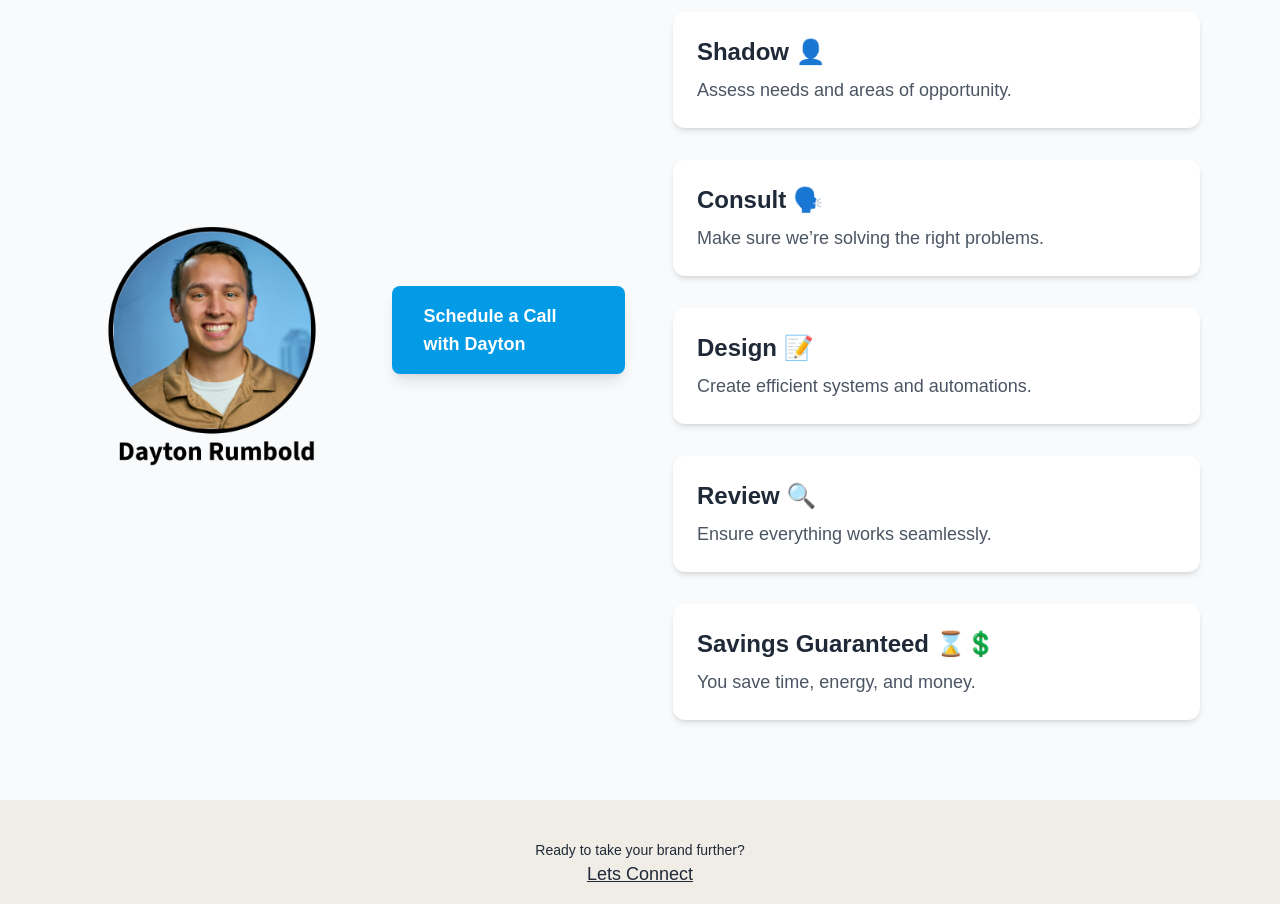
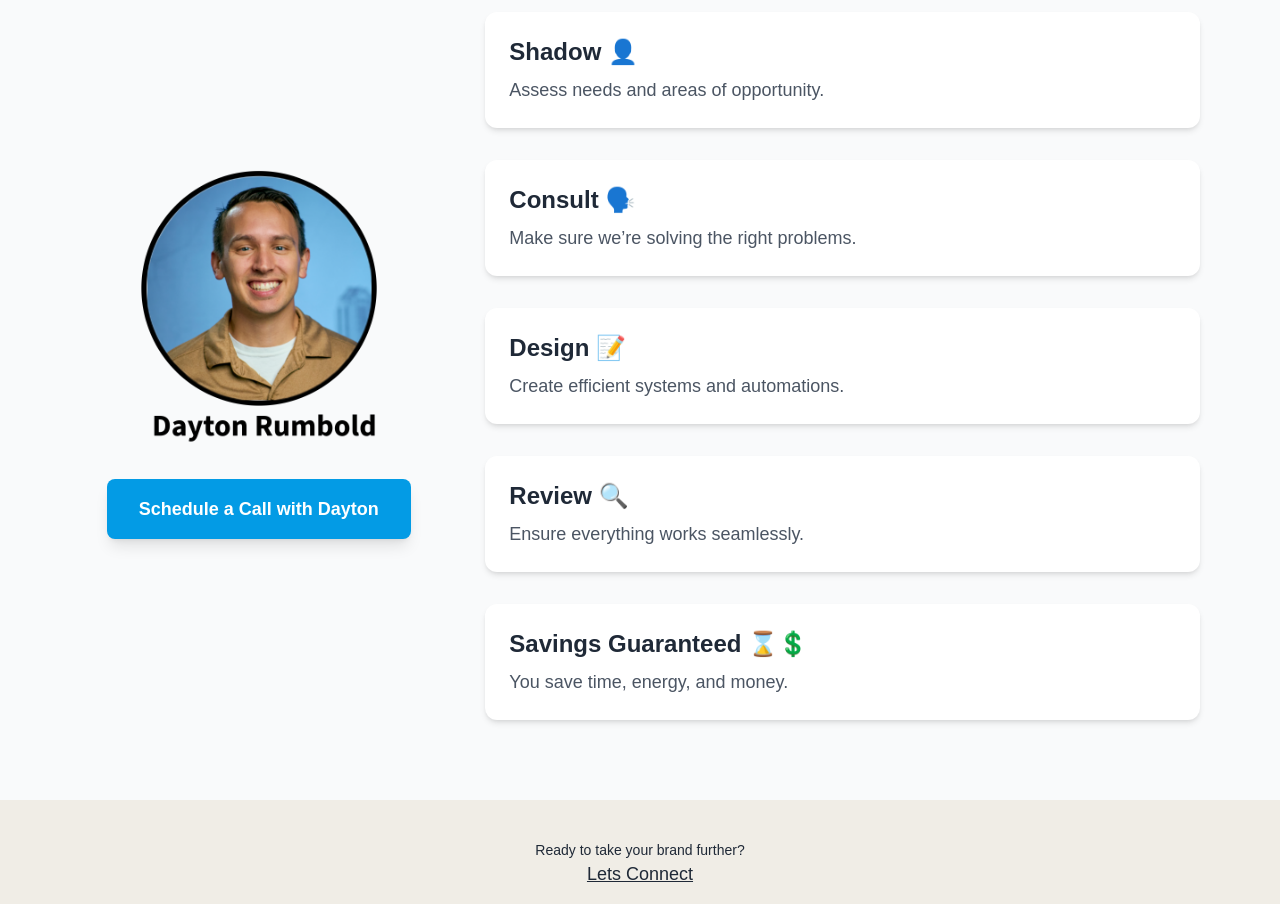
Before and after one commit to Dayton-His-Glory-Alone/daytonr-personalsite, a Next.js app: page / in a window 1280 px wide. Shown: the part 2080-2984 px from the top of the page. Built offline with nearby package versions, Linux system fonts and the light colour scheme.

Commit message:
Update page.tsx

```diff
--- a/app/page.tsx
+++ b/app/page.tsx
@@ -265,7 +265,7 @@ export default function Home() {
         <div className="max-w-6xl mx-auto flex flex-col lg:flex-row items-center gap-12">
           {/* Left: Image */}
 <motion.div
-            className="w-full lg:w-1/3 flex justify-center"
+  className="w-full lg:w-1/3 flex flex-col items-center justify-center space-y-6"
   initial={{ opacity: 0, x: -30 }}
   animate={{ opacity: 1, x: 0 }}
 >
@@ -277,7 +277,6 @@ export default function Home() {
     className="rounded-2xl"
   />
 
-          </motion.div>
   <a
     href="https://calendar.app.google/9QHdAtmbYtDjjcDM9"
     target="_blank"
@@ -286,6 +285,8 @@ export default function Home() {
   >
     Schedule a Call with Dayton
   </a>
+</motion.div>
+
           {/* Right: Steps */}
           <motion.div
             className="w-full lg:w-2/3"
```
Lines whose indentation alone changed are shown as unchanged.
